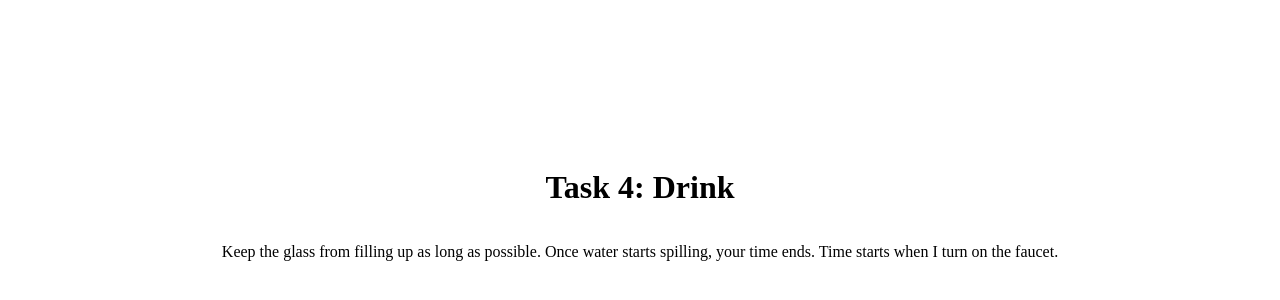
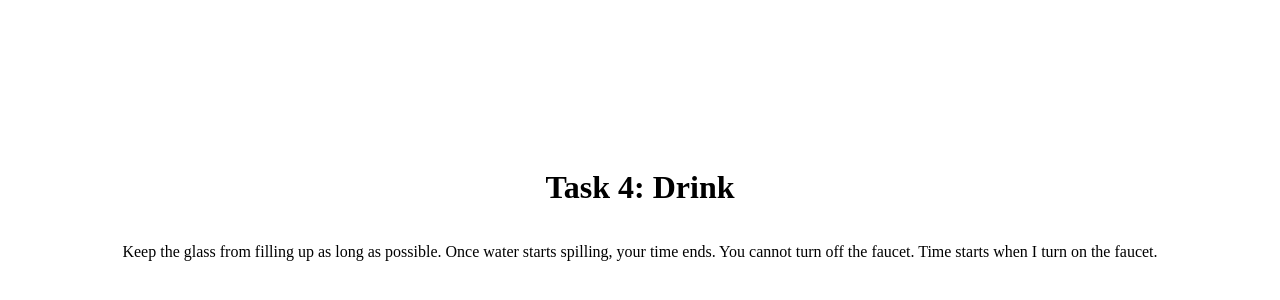
Before and after one commit to MomoTheDragon7/DRINK, a plain HTML site: page newpage.html in a window 1280 px wide. Shown: the part 188-488 px from the top of the page. Drawn offline with Linux system fonts and the light colour scheme.

Commit message:
Update newpage.html

```diff
--- a/newpage.html
+++ b/newpage.html
@@ -15,6 +15,6 @@
 </head>
 <body>
   <h1>Task 4: Drink</h1>
-  <p>Keep the glass from filling up as long as possible. Once water starts spilling, your time ends. Time starts when I turn on the faucet. </p>
+  <p>Keep the glass from filling up as long as possible. Once water starts spilling, your time ends. You cannot turn off the faucet. Time starts when I turn on the faucet. </p>
 </body>
 </html>
```
